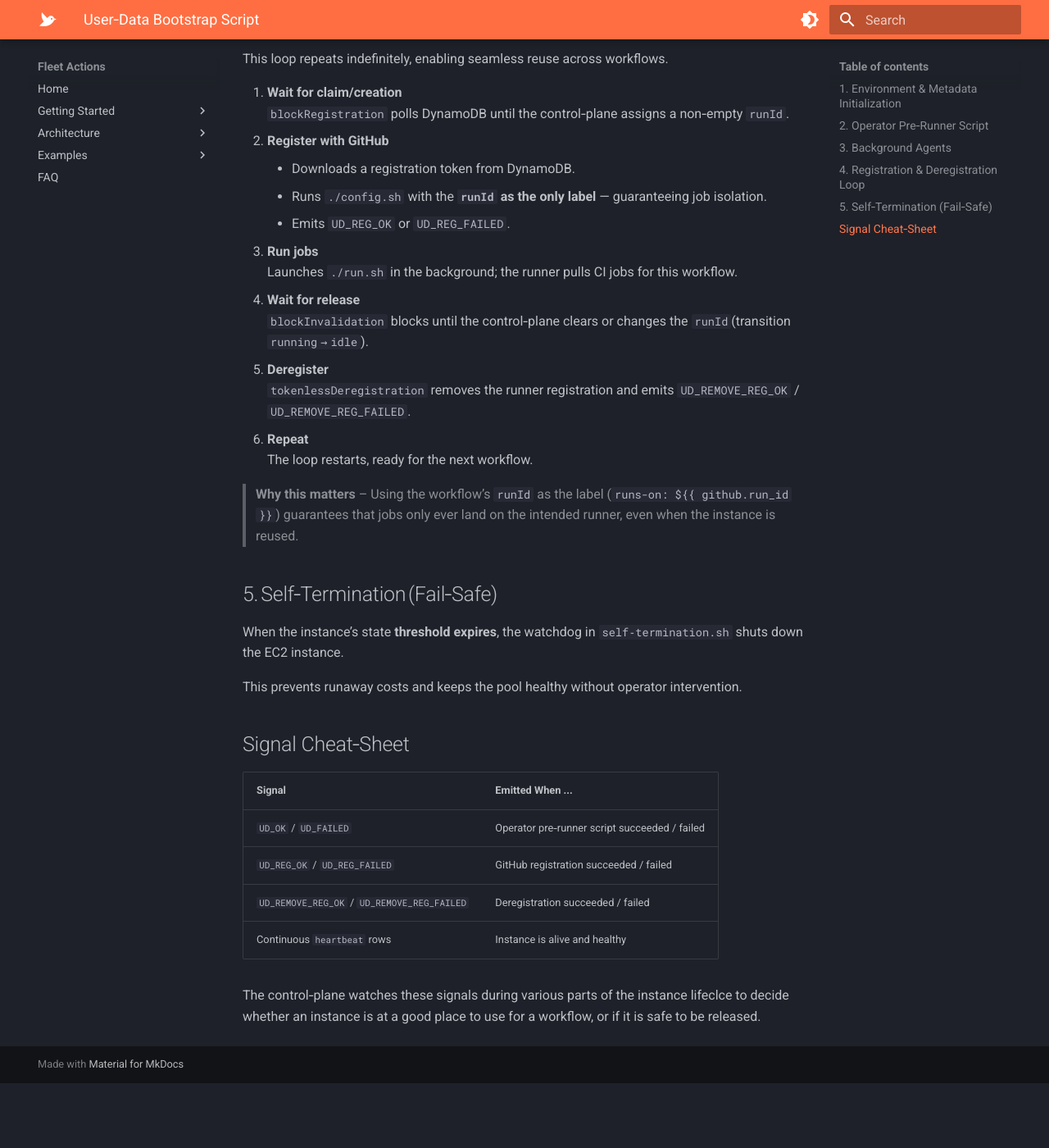
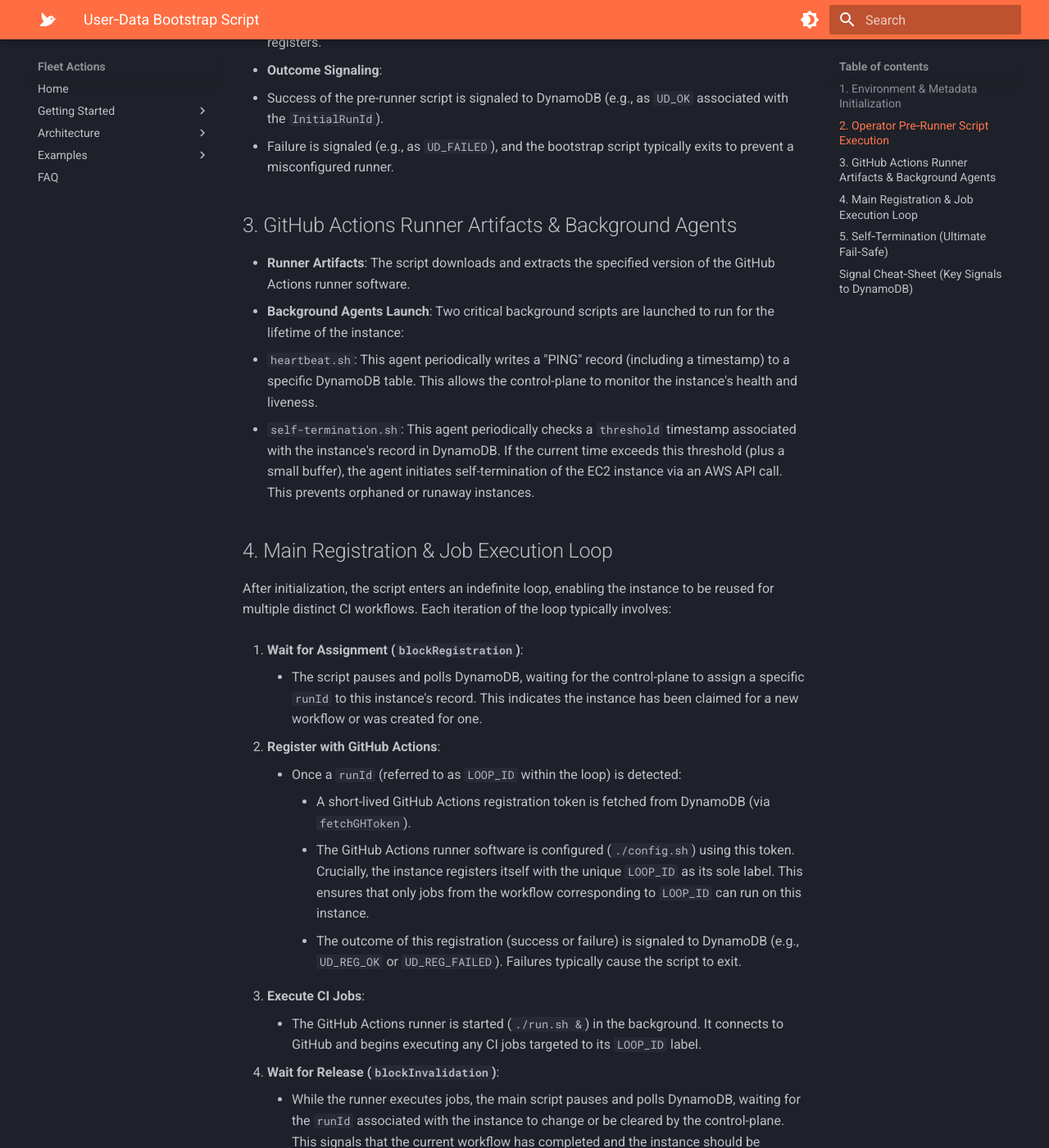
Before and after one commit to fleet-actions/ec2-runner-pool-manager, an MkDocs documentation site: the page built from docs/architecture/user-data.md, in a window 1280 px wide and 1400 px high, scrolled down 1202 px. Shown: the whole window at 82% size. Built offline with MkDocs 1.6.1 and Material for MkDocs 9.7.7, drawn with Linux system fonts in a browser that asks for light colours; before the commit the page ends 2523 px from its top, so only the background shows below that; some of the changed text lies outside the part shown.

Commit message:
docs: improve user-data bootstrap script documentation

```diff
--- a/docs/architecture/user-data.md
+++ b/docs/architecture/user-data.md
@@ -1,73 +1,83 @@
 # User‑Data Bootstrap Script
 
-Every newly‑launched EC2 runner executes the **bootstrap script** (see `scripts/bootstrap.sh`).
-The script prepares the OS, registers the runner with GitHub Actions, maintains heart‑beats, and
-allows the same instance to be safely reused across many workflows.
+Every newly‑launched EC2 runner instance executes a **bootstrap script** (derived from `.output-script.sh`) upon startup. This script is responsible for initializing the instance, preparing the operating system, managing the GitHub Actions runner lifecycle (including registration and deregistration for multiple jobs), maintaining health signals, and enabling safe reuse of the instance across different workflows.
 
-## 1. Environment & Metadata Initialization
+## 1. Environment & Metadata Initialization
 
-* Redirects stdout/stderr to `/var/log/user-data.log` for easy debugging.
-* Creates a working directory `~/actions-runner` and switches into it.
-* Queries the EC2 metadata service for:
-  * `INSTANCE_ID` – the EC2 identifier.
-  * `InitialRunId` – tag set by the control‑plane on launch.
-* Exports repo / table variables (`TABLE_NAME`, `GH_OWNER`, `GH_REPO`).
-* Defines helper Bash functions (`emitSignal`, `blockRegistration`, `blockInvalidation`,
-  `tokenlessDeregistration`) used later in the loop.
+The script begins by setting up the execution environment:
 
-## 2. Operator Pre‑Runner Script
+* **Logging**: Standard output and error streams are redirected to `/var/log/user-data.log` for debugging and audit.
+* **Working Directory**: A dedicated directory (e.g., `~/actions-runner`) is created for runner operations.
+* **EC2 Metadata**: Essential instance metadata is fetched from the EC2 metadata service, including:
+  * `INSTANCE_ID`: The unique identifier of the EC2 instance.
+  * `InitialRunId`: A run ID tag set by the control-plane during instance creation, used for initial setup signaling.
+* **Configuration Variables**: Key variables required for interacting with AWS services and GitHub are set (e.g., `TABLE_NAME` for DynamoDB, `GH_OWNER`, `GH_REPO`).
+* **Helper Functions**: A suite of Bash helper functions is defined to encapsulate common operations like:
+  * `emitSignal`: Sending status signals to a central DynamoDB table.
+  * `fetchGHToken`: Retrieving the GitHub Actions registration token from DynamoDB.
+  * `blockRegistration`: Pausing execution until a workflow `runId` is assigned to the instance in DynamoDB.
+  * `blockInvalidation`: Pausing execution until the instance is released from its current `runId` in DynamoDB.
+  * `tokenlessDeregistration`: Handling the GitHub Actions runner deregistration process and cleanup.
 
-* Executes the user‑supplied **pre‑runner‑script**.
-  * Success → emits `UD_OK`.
-  * Failure → emits `UD_FAILED` and exits.
-* Allows operators to pre‑install tool‑chains, caches, secrets, etc., before the runner is ever
-  registered.
+## 2. Operator Pre‑Runner Script Execution
 
-## 3. Background Agents
+* The script executes a user-supplied **pre‑runner script** (e.g., `user-script.sh`).
+* This allows operators to perform custom setup tasks such as pre-installing software, warming caches, or configuring secrets before the GitHub Actions runner software starts or registers.
+* **Outcome Signaling**:
+  * Success of the pre-runner script is signaled to DynamoDB (e.g., as `UD_OK` associated with the `InitialRunId`).
+  * Failure is signaled (e.g., as `UD_FAILED`), and the bootstrap script typically exits to prevent a misconfigured runner.
 
-| Agent            | Purpose                                                     | Cadence |
-|------------------|-------------------------------------------------------------|---------|
-| `heartbeat.sh`   | Writes a **PING** row to DynamoDB so the control‑plane knows the box is alive. | 5 s |
-| `self‑termination.sh` | Monitors the instance’s `threshold`; if the deadline passes, calls `ec2 terminate-instances` to avoid zombie capacity. | 15 s |
+## 3. GitHub Actions Runner Artifacts & Background Agents
 
-These agents start **once** and live for the lifetime of the instance.
+* **Runner Artifacts**: The script downloads and extracts the specified version of the GitHub Actions runner software.
+* **Background Agents Launch**: Two critical background scripts are launched to run for the lifetime of the instance:
+  * `heartbeat.sh`: This agent periodically writes a "PING" record (including a timestamp) to a specific DynamoDB table. This allows the control-plane to monitor the instance's health and liveness.
+  * `self-termination.sh`: This agent periodically checks a `threshold` timestamp associated with the instance's record in DynamoDB. If the current time exceeds this threshold (plus a small buffer), the agent initiates self-termination of the EC2 instance via an AWS API call. This prevents orphaned or runaway instances.
 
-## 4. Registration & Deregistration Loop
+## 4. Main Registration & Job Execution Loop
 
-This loop repeats indefinitely, enabling seamless reuse across workflows.
+After initialization, the script enters an indefinite loop, enabling the instance to be reused for multiple distinct CI workflows. Each iteration of the loop typically involves:
 
-1. **Wait for claim/creation**
-    `blockRegistration` polls DynamoDB until the control‑plane assigns a non‑empty `runId`.
-2. **Register with GitHub**
-    * Downloads a registration token from DynamoDB.
-    * Runs `./config.sh` with the **`runId` as the only label** — guaranteeing job isolation.
-    * Emits `UD_REG_OK` or `UD_REG_FAILED`.
-3. **Run jobs**
-    Launches `./run.sh` in the background; the runner pulls CI jobs for this workflow.
-4. **Wait for release**
-    `blockInvalidation` blocks until the control‑plane clears or changes the `runId`(transition `running → idle`).
-5. **Deregister**
-    `tokenlessDeregistration` removes the runner registration and emits
-    `UD_REMOVE_REG_OK` / `UD_REMOVE_REG_FAILED`.
-6. **Repeat**
-    The loop restarts, ready for the next workflow.
+1. **Wait for Assignment (`blockRegistration`)**:
+    * The script pauses and polls DynamoDB, waiting for the control-plane to assign a specific `runId` to this instance's record. This indicates the instance has been claimed for a new workflow or was created for one.
 
-> **Why this matters** – Using the workflow’s `runId` as the label (`runs-on: ${{ github.run_id }}`)
-> guarantees that jobs only ever land on the intended runner, even when the instance is reused.
+2. **Register with GitHub Actions**:
+    * Once a `runId` (referred to as `LOOP_ID` within the loop) is detected:
+        * A short-lived GitHub Actions registration token is fetched from DynamoDB (via `fetchGHToken`).
+        * The GitHub Actions runner software is configured (`./config.sh`) using this token. Crucially, the instance registers itself with the unique `LOOP_ID` as its sole label. This ensures that only jobs from the workflow corresponding to `LOOP_ID` can run on this instance.
+        * The outcome of this registration (success or failure) is signaled to DynamoDB (e.g., `UD_REG_OK` or `UD_REG_FAILED`). Failures typically cause the script to exit.
 
-## 5. Self‑Termination (Fail‑Safe)
+3. **Execute CI Jobs**:
+    * The GitHub Actions runner is started (`./run.sh &`) in the background. It connects to GitHub and begins executing any CI jobs targeted to its `LOOP_ID` label.
 
-When the instance’s state **threshold expires**, the watchdog in `self‑termination.sh` shuts down the EC2 instance.
+4. **Wait for Release (`blockInvalidation`)**:
+    * While the runner executes jobs, the main script pauses and polls DynamoDB, waiting for the `runId` associated with the instance to change or be cleared by the control-plane. This signals that the current workflow has completed and the instance should be released.
 
-This prevents runaway costs and keeps the pool healthy without operator intervention.
+5. **Deregister from GitHub Actions & Cleanup (`tokenlessDeregistration`)**:
+    * Once release is detected:
+        * The script performs a "tokenless" deregistration of the runner (`./config.sh remove`).
+        * The outcome of deregistration is signaled to DynamoDB (e.g., `UD_REMOVE_REG_OK` or `UD_REMOVE_REG_FAILED`).
+        * The script ensures the `run.sh` process (and its listener) are properly terminated.
+        * A final signal (e.g., `UD_REMOVE_REG_REMOVE_RUN_OK`) may be emitted to indicate full cleanup completion.
 
-## Signal Cheat‑Sheet
+6. **Repeat**: The loop then returns to Step 1, waiting for a new `runId` assignment.
 
-| Signal                     | Emitted When ...                          |
-|----------------------------|-------------------------------------------|
-| `UD_OK` / `UD_FAILED`      | Operator pre‑runner script succeeded / failed |
-| `UD_REG_OK` / `UD_REG_FAILED` | GitHub registration succeeded / failed   |
-| `UD_REMOVE_REG_OK` / `UD_REMOVE_REG_FAILED` | Deregistration succeeded / failed |
-| Continuous `heartbeat` rows | Instance is alive and healthy             |
+> **Job Isolation**: Using the workflow’s unique `runId` as the instance's GitHub Actions runner label is fundamental. It guarantees that CI jobs only land on the intended runner instance, even when that instance is reused across many different workflows.
 
-The control‑plane watches these signals during various parts of the instance lifeclce to decide whether an instance is at a good place to use for a workflow, or if it is safe to be released.
+## 5. Self‑Termination (Ultimate Fail‑Safe)
+
+As mentioned in Section 3, the `self-termination.sh` background agent continuously monitors the instance's lifecycle `threshold` in DynamoDB. If this deadline (plus a buffer) is passed at any point, the agent will independently command the EC2 instance to terminate itself. This acts as a crucial fail-safe against instances becoming unresponsive or exceeding their allocated operational lifetime, helping to control costs and maintain a healthy pool.
+
+## Signal Cheat‑Sheet (Key Signals to DynamoDB)
+
+The bootstrap script uses signals written to DynamoDB to communicate its status and key lifecycle events to the control-plane. Key signals include:
+
+| Signal Group                               | Emitted When...                                                                  |
+| :----------------------------------------- | :------------------------------------------------------------------------------- |
+| `UD_OK` / `UD_FAILED`                      | Operator pre‑runner script execution completes (successfully / with failure).      |
+| `UD_REG_OK` / `UD_REG_FAILED`              | GitHub Actions runner registration completes (successfully / with failure).        |
+| `UD_REMOVE_REG_OK` / `UD_REMOVE_REG_FAILED`  | GitHub Actions runner deregistration from GitHub completes (successfully / with failure). |
+| `UD_REMOVE_REG_REMOVE_RUN_OK`              | Runner process fully shut down and deregistration complete.                      |
+| Continuous `heartbeat` records             | Instance is alive, healthy, and the `heartbeat.sh` agent is functioning.         |
+
+The control‑plane monitors these signals (and the absence of heartbeats) to make decisions regarding instance health, readiness for workflows, and safe release or termination.
```
